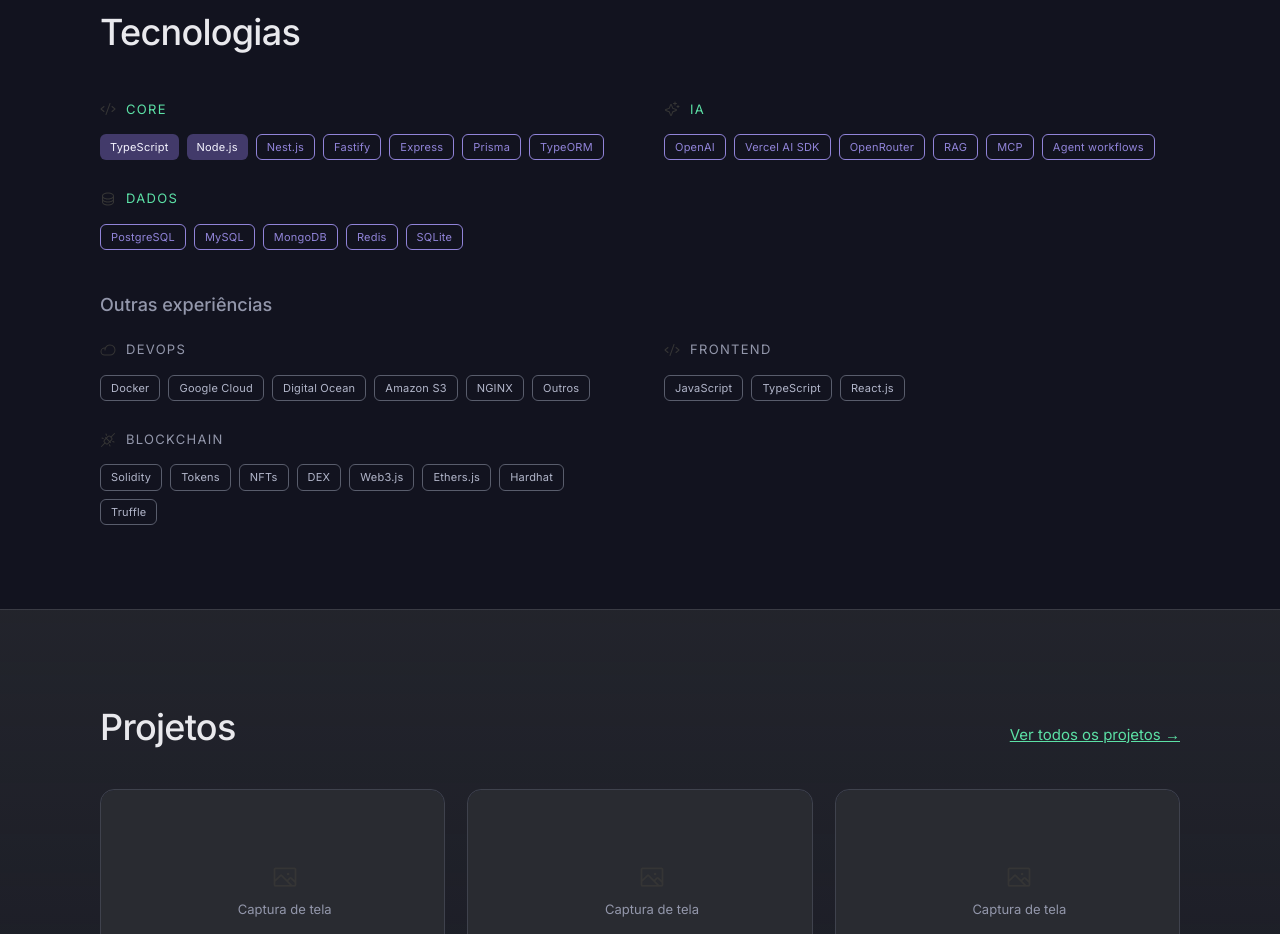
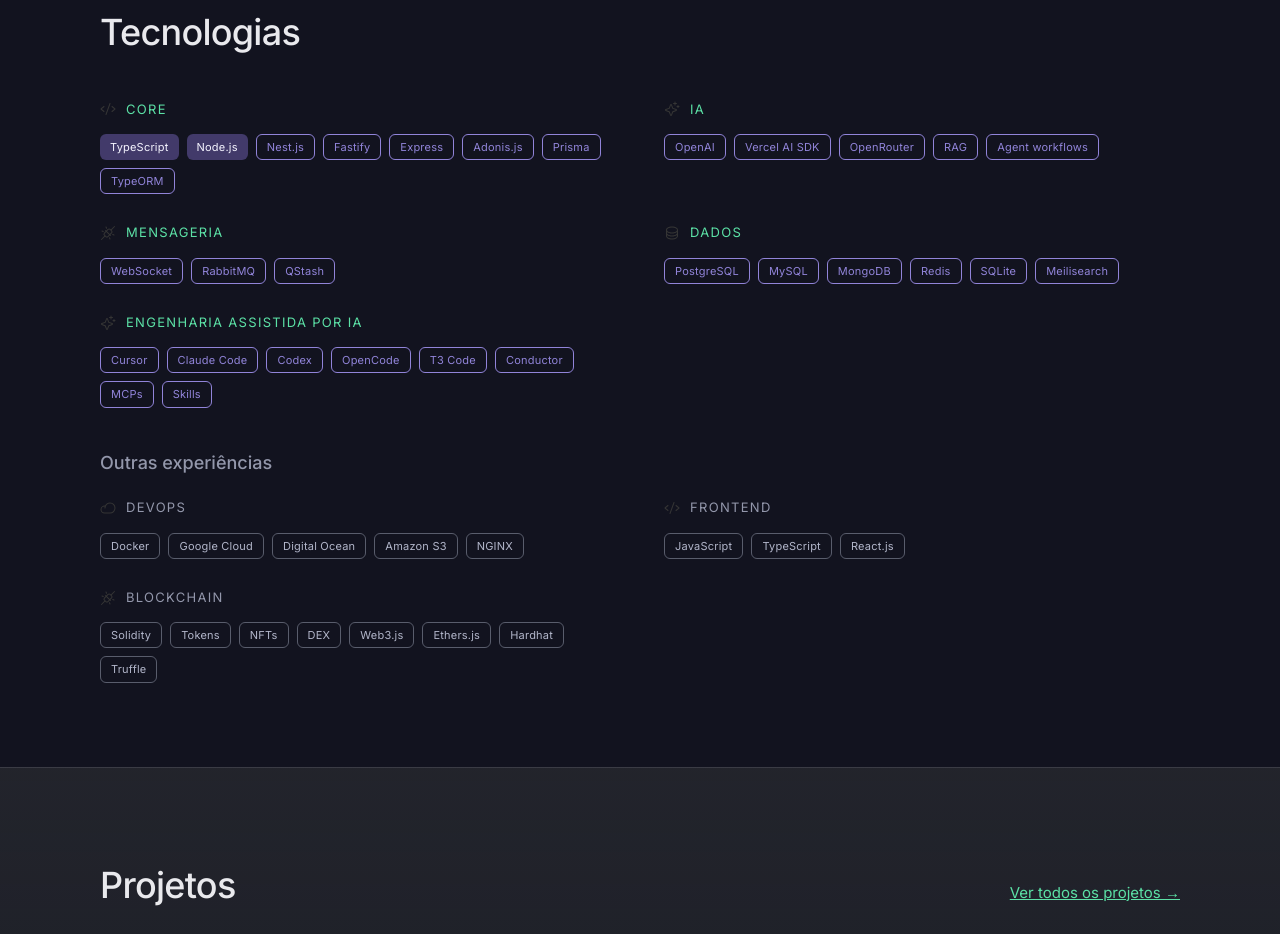
Before and after one commit to levysantiago/personal-page, a React (Create React App) app: page /#/ in a window 1280 px wide. Shown: the part 2880-3814 px from the top of the page. Built offline with nearby package versions, Linux system fonts and the light colour scheme.

Commit message:
copy: update technology groups

```diff
--- a/src/pages/sections-v2/TechnologiesV2/content/en.ts
+++ b/src/pages/sections-v2/TechnologiesV2/content/en.ts
@@ -12,6 +12,7 @@
         { label: "Nest.js", variant: "outline" as const },
         { label: "Fastify", variant: "outline" as const },
         { label: "Express", variant: "outline" as const },
+        { label: "Adonis.js", variant: "outline" as const },
         { label: "Prisma", variant: "outline" as const },
         { label: "TypeORM", variant: "outline" as const },
       ],
@@ -25,8 +26,17 @@
         { label: "Vercel AI SDK", variant: "outline" as const },
         { label: "OpenRouter", variant: "outline" as const },
         { label: "RAG", variant: "outline" as const },
-        { label: "MCP", variant: "outline" as const },
         { label: "Agent workflows", variant: "outline" as const },
+      ],
+    },
+    {
+      icon: "plugsConnected" as const,
+      label: "Messaging",
+      tone: "focus" as const,
+      tags: [
+        { label: "WebSocket", variant: "outline" as const },
+        { label: "RabbitMQ", variant: "outline" as const },
+        { label: "QStash", variant: "outline" as const },
       ],
     },
     {
@@ -39,6 +49,22 @@
         { label: "MongoDB", variant: "outline" as const },
         { label: "Redis", variant: "outline" as const },
         { label: "SQLite", variant: "outline" as const },
+        { label: "Meilisearch", variant: "outline" as const },
+      ],
+    },
+    {
+      icon: "sparkle" as const,
+      label: "AI Assisted Engineering",
+      tone: "focus" as const,
+      tags: [
+        { label: "Cursor", variant: "outline" as const },
+        { label: "Claude Code", variant: "outline" as const },
+        { label: "Codex", variant: "outline" as const },
+        { label: "OpenCode", variant: "outline" as const },
+        { label: "T3 Code", variant: "outline" as const },
+        { label: "Conductor", variant: "outline" as const },
+        { label: "MCPs", variant: "outline" as const },
+        { label: "Skills", variant: "outline" as const },
       ],
     },
   ],
@@ -53,7 +79,6 @@
         { label: "Digital Ocean", variant: "muted" as const },
         { label: "Amazon S3", variant: "muted" as const },
         { label: "NGINX", variant: "muted" as const },
-        { label: "Others", variant: "muted" as const },
       ],
     },
     {
--- a/src/pages/sections-v2/TechnologiesV2/content/pt.ts
+++ b/src/pages/sections-v2/TechnologiesV2/content/pt.ts
@@ -12,6 +12,7 @@
         { label: "Nest.js", variant: "outline" as const },
         { label: "Fastify", variant: "outline" as const },
         { label: "Express", variant: "outline" as const },
+        { label: "Adonis.js", variant: "outline" as const },
         { label: "Prisma", variant: "outline" as const },
         { label: "TypeORM", variant: "outline" as const },
       ],
@@ -25,8 +26,17 @@
         { label: "Vercel AI SDK", variant: "outline" as const },
         { label: "OpenRouter", variant: "outline" as const },
         { label: "RAG", variant: "outline" as const },
-        { label: "MCP", variant: "outline" as const },
         { label: "Agent workflows", variant: "outline" as const },
+      ],
+    },
+    {
+      icon: "plugsConnected" as const,
+      label: "Mensageria",
+      tone: "focus" as const,
+      tags: [
+        { label: "WebSocket", variant: "outline" as const },
+        { label: "RabbitMQ", variant: "outline" as const },
+        { label: "QStash", variant: "outline" as const },
       ],
     },
     {
@@ -39,6 +49,22 @@
         { label: "MongoDB", variant: "outline" as const },
         { label: "Redis", variant: "outline" as const },
         { label: "SQLite", variant: "outline" as const },
+        { label: "Meilisearch", variant: "outline" as const },
+      ],
+    },
+    {
+      icon: "sparkle" as const,
+      label: "Engenharia assistida por IA",
+      tone: "focus" as const,
+      tags: [
+        { label: "Cursor", variant: "outline" as const },
+        { label: "Claude Code", variant: "outline" as const },
+        { label: "Codex", variant: "outline" as const },
+        { label: "OpenCode", variant: "outline" as const },
+        { label: "T3 Code", variant: "outline" as const },
+        { label: "Conductor", variant: "outline" as const },
+        { label: "MCPs", variant: "outline" as const },
+        { label: "Skills", variant: "outline" as const },
       ],
     },
   ],
@@ -53,7 +79,6 @@
         { label: "Digital Ocean", variant: "muted" as const },
         { label: "Amazon S3", variant: "muted" as const },
         { label: "NGINX", variant: "muted" as const },
-        { label: "Outros", variant: "muted" as const },
       ],
     },
     {
```
